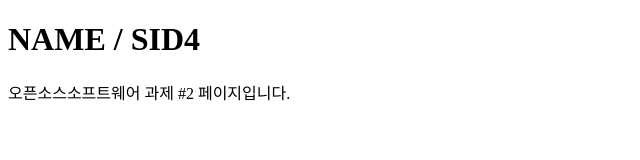
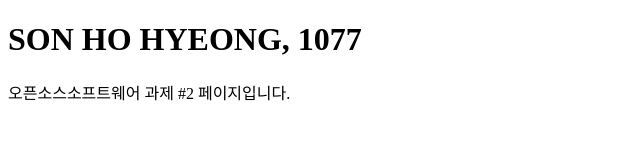
Before and after one commit to milkt54/oss-hw2-1077, a plain HTML site: page site/index.html in a window 1280 px wide. Shown: the whole page, without its empty margins (0-640 px from the left). Drawn offline with Linux system fonts and the light colour scheme.

Commit message:
Update name and SID4 in index.html

```diff
--- a/site/index.html
+++ b/site/index.html
@@ -2,7 +2,7 @@
 <html lang="ko">
 <head><meta charset="utf-8"><title>OSS HW2</title></head>
 <body>
-<h1>NAME / SID4</h1>
+<h1>SON HO HYEONG, 1077</h1>
 <p>오픈소스소프트웨어 과제 #2 페이지입니다.</p>
 </body>
 </html>
```
